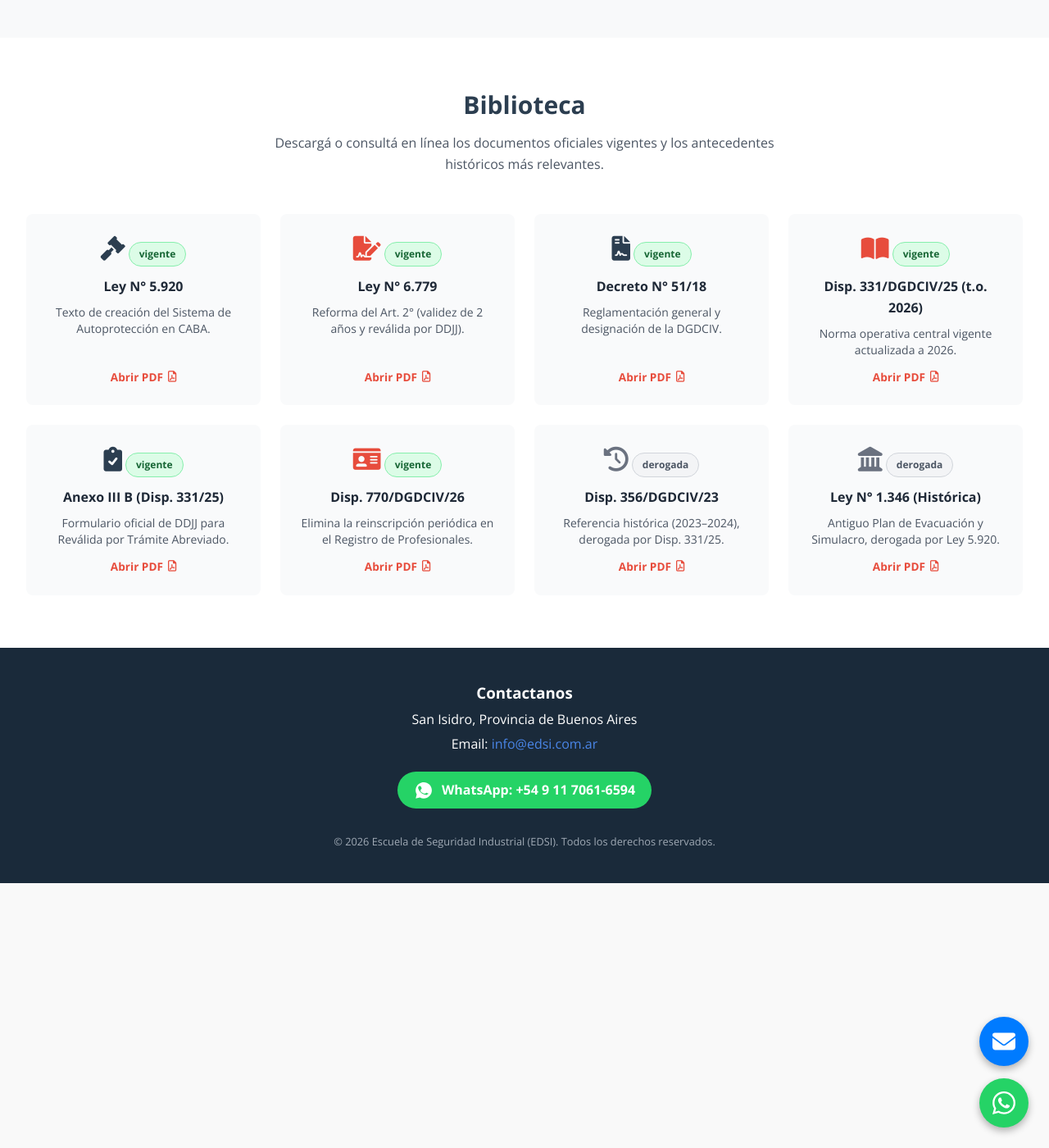
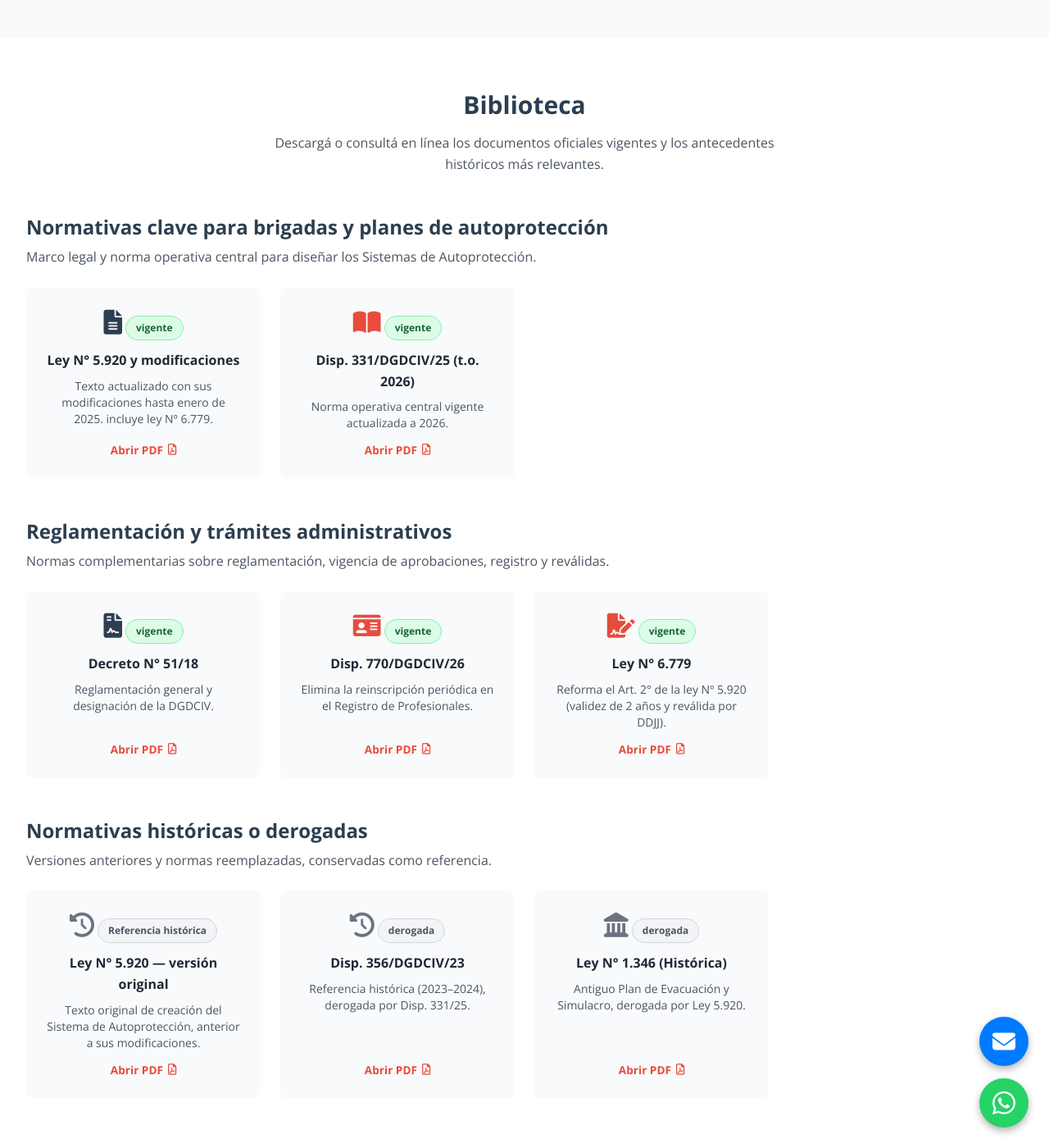
Before and after one commit to martov1/EDSI-nuevo-sitio, a Jekyll site: the page built from herramientas/Sistemas-de-autoproteccion/sistemas-de-autoproteccion.html, in a window 1280 px wide and 1400 px high, scrolled down 5182 px. Shown: the whole window at 82% size. Built offline with Jekyll 4.4.1, drawn with Linux system fonts in a browser that asks for light colours; nearby versions of some CDN libraries; some of the changed text lies outside the part shown.

Commit message:
mejoras en pagina de plan de autoproteccion

```diff
--- a/herramientas/Sistemas-de-autoproteccion/sistemas-de-autoproteccion.html
+++ b/herramientas/Sistemas-de-autoproteccion/sistemas-de-autoproteccion.html
@@ -55,7 +55,7 @@ css: /herramientas/sistemas-de-autoproteccion/sistemas-de-autoproteccion.css
         class="text-lg md:text-xl text-gray-200 mb-8 max-w-3xl font-light leading-relaxed"
       >
         Recorrido cronológico completo - Ley N° 5.920 reglamentaciones y
-        modificaciones.
+        modificaciones. Actualizado a noviembre 2026.
       </p>
 
       <div class="flex flex-wrap justify-center md:justify-start gap-4">
@@ -1078,51 +1078,86 @@ css: /herramientas/sistemas-de-autoproteccion/sistemas-de-autoproteccion.css
         </p>
       </div>
 
+      <div class="space-y-12">
+        <section aria-labelledby="biblioteca-principal-title">
+          <div class="mb-6">
+            <h3
+              id="biblioteca-principal-title"
+              class="text-2xl font-bold text-edsi-blue mb-2"
+            >
+              Normativas clave para brigadas y planes de autoprotección
+            </h3>
+            <p class="text-gray-600">
+              Marco legal y norma operativa central para diseñar los Sistemas de
+              Autoprotección.
+            </p>
+          </div>
           <div class="grid grid-cols-1 sm:grid-cols-2 lg:grid-cols-4 gap-6">
             <a
-          href="{{ '/herramientas/Sistemas-de-autoproteccion/ley-5920-sistema-autoproteccion.pdf' | relative_url }}"
+              href="{{ '/herramientas/Sistemas-de-autoproteccion/ley-5920-modificaciones-hasta-enero-2025.pdf' | relative_url }}"
               target="_blank"
               rel="noopener noreferrer"
               class="legal-card p-6 bg-gray-50 rounded-lg border border-gray-200 text-center"
             >
               <div>
-            <i class="fa-solid fa-gavel text-3xl text-edsi-blue mb-3"></i>
+                <i
+                  class="fa-solid fa-file-lines text-3xl text-edsi-blue mb-3"
+                ></i>
                 <span class="legal-card-status legal-card-status-current"
                   >vigente</span
                 >
-            <h4 class="font-bold text-gray-800 mb-2">Ley N° 5.920</h4>
+                <h4 class="font-bold text-gray-800 mb-2">
+                  Ley N° 5.920 y modificaciones
+                </h4>
                 <p class="text-sm text-gray-600">
-              Texto de creación del Sistema de Autoprotección en CABA.
+                  Texto actualizado con sus modificaciones hasta enero de 2025.
+                  incluye ley Nº 6.779.
                 </p>
               </div>
               <span class="legal-card-cta"
                 >Abrir PDF <i class="fa-regular fa-file-pdf"></i
               ></span>
             </a>
-
             <a
-          href="{{ '/herramientas/Sistemas-de-autoproteccion/ley-6779-reforma-autoproteccion.pdf' | relative_url }}"
+              href="{{ '/herramientas/Sistemas-de-autoproteccion/disposicion-331-dgdciv-2025-texto-ordenado-2026.pdf' | relative_url }}"
               target="_blank"
               rel="noopener noreferrer"
               class="legal-card p-6 bg-gray-50 rounded-lg border border-gray-200 text-center"
             >
               <div>
                 <i
-              class="fa-solid fa-file-signature text-3xl text-edsi-red mb-3"
+                  class="fa-solid fa-book-open text-3xl text-edsi-red mb-3"
                 ></i>
                 <span class="legal-card-status legal-card-status-current"
                   >vigente</span
                 >
-            <h4 class="font-bold text-gray-800 mb-2">Ley N° 6.779</h4>
+                <h4 class="font-bold text-gray-800 mb-2">
+                  Disp. 331/DGDCIV/25 (t.o. 2026)
+                </h4>
                 <p class="text-sm text-gray-600">
-              Reforma del Art. 2° (validez de 2 años y reválida por DDJJ).
+                  Norma operativa central vigente actualizada a 2026.
                 </p>
               </div>
               <span class="legal-card-cta"
                 >Abrir PDF <i class="fa-regular fa-file-pdf"></i
               ></span>
             </a>
-
+          </div>
+        </section>
+        <section aria-labelledby="biblioteca-administrativa-title">
+          <div class="mb-6">
+            <h3
+              id="biblioteca-administrativa-title"
+              class="text-2xl font-bold text-edsi-blue mb-2"
+            >
+              Reglamentación y trámites administrativos
+            </h3>
+            <p class="text-gray-600">
+              Normas complementarias sobre reglamentación, vigencia de
+              aprobaciones, registro y reválidas.
+            </p>
+          </div>
+          <div class="grid grid-cols-1 sm:grid-cols-2 lg:grid-cols-4 gap-6">
             <a
               href="{{ '/herramientas/Sistemas-de-autoproteccion/decreto-51-2018.pdf' | relative_url }}"
               target="_blank"
@@ -1145,55 +1180,6 @@ css: /herramientas/sistemas-de-autoproteccion/sistemas-de-autoproteccion.css
                 >Abrir PDF <i class="fa-regular fa-file-pdf"></i
               ></span>
             </a>
-
-        <a
-          href="{{ '/herramientas/Sistemas-de-autoproteccion/disposicion-331-dgdciv-2025-texto-ordenado-2026.pdf' | relative_url }}"
-          target="_blank"
-          rel="noopener noreferrer"
-          class="legal-card p-6 bg-gray-50 rounded-lg border border-gray-200 text-center"
-        >
-          <div>
-            <i class="fa-solid fa-book-open text-3xl text-edsi-red mb-3"></i>
-            <span class="legal-card-status legal-card-status-current"
-              >vigente</span
-            >
-            <h4 class="font-bold text-gray-800 mb-2">
-              Disp. 331/DGDCIV/25 (t.o. 2026)
-            </h4>
-            <p class="text-sm text-gray-600">
-              Norma operativa central vigente actualizada a 2026.
-            </p>
-          </div>
-          <span class="legal-card-cta"
-            >Abrir PDF <i class="fa-regular fa-file-pdf"></i
-          ></span>
-        </a>
-
-        <a
-          href="{{ '/herramientas/Sistemas-de-autoproteccion/anexo-iii-b-331-dgdciv-2025.pdf' | relative_url }}"
-          target="_blank"
-          rel="noopener noreferrer"
-          class="legal-card p-6 bg-gray-50 rounded-lg border border-gray-200 text-center"
-        >
-          <div>
-            <i
-              class="fa-solid fa-clipboard-check text-3xl text-edsi-blue mb-3"
-            ></i>
-            <span class="legal-card-status legal-card-status-current"
-              >vigente</span
-            >
-            <h4 class="font-bold text-gray-800 mb-2">
-              Anexo III B (Disp. 331/25)
-            </h4>
-            <p class="text-sm text-gray-600">
-              Formulario oficial de DDJJ para Reválida por Trámite Abreviado.
-            </p>
-          </div>
-          <span class="legal-card-cta"
-            >Abrir PDF <i class="fa-regular fa-file-pdf"></i
-          ></span>
-        </a>
-
             <a
               href="{{ '/herramientas/Sistemas-de-autoproteccion/disposicion-770-dgdciv-2026.pdf' | relative_url }}"
               target="_blank"
@@ -1205,7 +1191,9 @@ css: /herramientas/sistemas-de-autoproteccion/sistemas-de-autoproteccion.css
                 <span class="legal-card-status legal-card-status-current"
                   >vigente</span
                 >
-            <h4 class="font-bold text-gray-800 mb-2">Disp. 770/DGDCIV/26</h4>
+                <h4 class="font-bold text-gray-800 mb-2">
+                  Disp. 770/DGDCIV/26
+                </h4>
                 <p class="text-sm text-gray-600">
                   Elimina la reinscripción periódica en el Registro de
                   Profesionales.
@@ -1215,7 +1203,70 @@ css: /herramientas/sistemas-de-autoproteccion/sistemas-de-autoproteccion.css
                 >Abrir PDF <i class="fa-regular fa-file-pdf"></i
               ></span>
             </a>
-
+            <a
+              href="{{ '/herramientas/Sistemas-de-autoproteccion/ley-6779-reforma-autoproteccion.pdf' | relative_url }}"
+              target="_blank"
+              rel="noopener noreferrer"
+              class="legal-card p-6 bg-gray-50 rounded-lg border border-gray-200 text-center"
+            >
+              <div>
+                <i
+                  class="fa-solid fa-file-signature text-3xl text-edsi-red mb-3"
+                ></i>
+                <span class="legal-card-status legal-card-status-current"
+                  >vigente</span
+                >
+                <h4 class="font-bold text-gray-800 mb-2">Ley N° 6.779</h4>
+                <p class="text-sm text-gray-600">
+                  Reforma el Art. 2° de la ley Nº 5.920 (validez de 2 años y
+                  reválida por DDJJ).
+                </p>
+              </div>
+              <span class="legal-card-cta"
+                >Abrir PDF <i class="fa-regular fa-file-pdf"></i
+              ></span>
+            </a>
+          </div>
+        </section>
+        <section aria-labelledby="biblioteca-historica-title">
+          <div class="mb-6">
+            <h3
+              id="biblioteca-historica-title"
+              class="text-2xl font-bold text-edsi-blue mb-2"
+            >
+              Normativas históricas o derogadas
+            </h3>
+            <p class="text-gray-600">
+              Versiones anteriores y normas reemplazadas, conservadas como
+              referencia.
+            </p>
+          </div>
+          <div class="grid grid-cols-1 sm:grid-cols-2 lg:grid-cols-4 gap-6">
+            <a
+              href="{{ '/herramientas/Sistemas-de-autoproteccion/ley-5920-sistema-autoproteccion.pdf' | relative_url }}"
+              target="_blank"
+              rel="noopener noreferrer"
+              class="legal-card p-6 bg-gray-50 rounded-lg border border-gray-200 text-center"
+            >
+              <div>
+                <i
+                  class="fa-solid fa-clock-rotate-left text-3xl text-gray-500 mb-3"
+                ></i>
+                <span class="legal-card-status legal-card-status-repealed"
+                  >Referencia histórica</span
+                >
+                <h4 class="font-bold text-gray-800 mb-2">
+                  Ley N° 5.920 — versión original
+                </h4>
+                <p class="text-sm text-gray-600">
+                  Texto original de creación del Sistema de Autoprotección,
+                  anterior a sus modificaciones.
+                </p>
+              </div>
+              <span class="legal-card-cta"
+                >Abrir PDF <i class="fa-regular fa-file-pdf"></i
+              ></span>
+            </a>
             <a
               href="{{ '/herramientas/Sistemas-de-autoproteccion/disposicion-356-dgdciv-2023.pdf' | relative_url }}"
               target="_blank"
@@ -1229,7 +1280,9 @@ css: /herramientas/sistemas-de-autoproteccion/sistemas-de-autoproteccion.css
                 <span class="legal-card-status legal-card-status-repealed"
                   >derogada</span
                 >
-            <h4 class="font-bold text-gray-800 mb-2">Disp. 356/DGDCIV/23</h4>
+                <h4 class="font-bold text-gray-800 mb-2">
+                  Disp. 356/DGDCIV/23
+                </h4>
                 <p class="text-sm text-gray-600">
                   Referencia histórica (2023–2024), derogada por Disp. 331/25.
                 </p>
@@ -1238,7 +1291,6 @@ css: /herramientas/sistemas-de-autoproteccion/sistemas-de-autoproteccion.css
                 >Abrir PDF <i class="fa-regular fa-file-pdf"></i
               ></span>
             </a>
-
             <a
               href="{{ '/herramientas/Sistemas-de-autoproteccion/ley-1346-plan-evacuacion.pdf' | relative_url }}"
               target="_blank"
@@ -1254,13 +1306,16 @@ css: /herramientas/sistemas-de-autoproteccion/sistemas-de-autoproteccion.css
                   Ley N° 1.346 (Histórica)
                 </h4>
                 <p class="text-sm text-gray-600">
-              Antiguo Plan de Evacuación y Simulacro, derogada por Ley 5.920.
+                  Antiguo Plan de Evacuación y Simulacro, derogada por Ley
+                  5.920.
                 </p>
               </div>
               <span class="legal-card-cta"
                 >Abrir PDF <i class="fa-regular fa-file-pdf"></i
               ></span>
             </a>
+          </div>
+        </section>
       </div>
     </div>
   </section>
```
Also changed, not shown: empresas/formacion-integral-brigadas-2.html (+7 -21 lines), 1 other file. Lines whose indentation alone changed are shown as unchanged.
